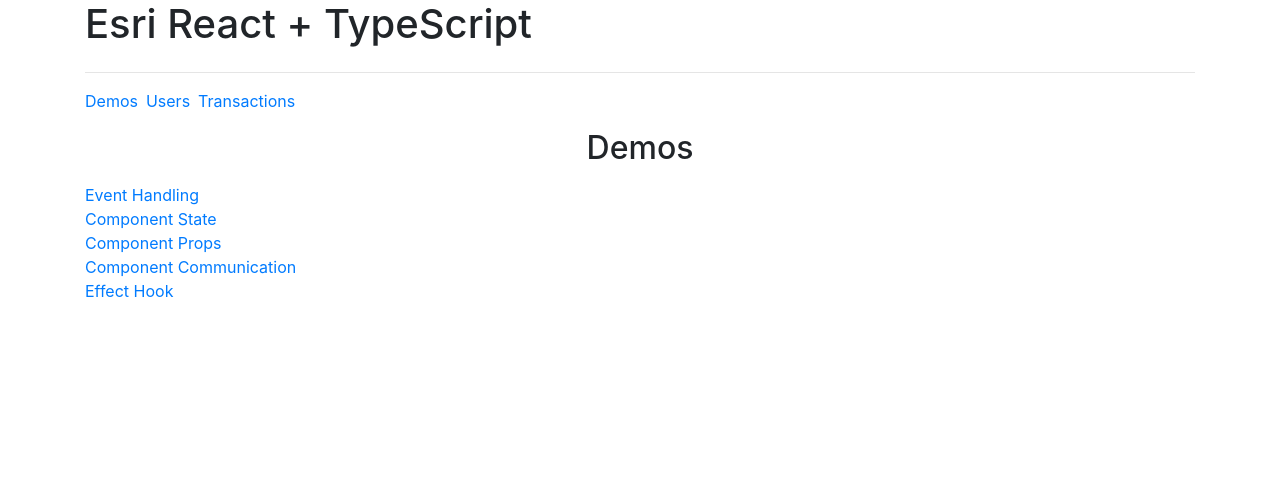
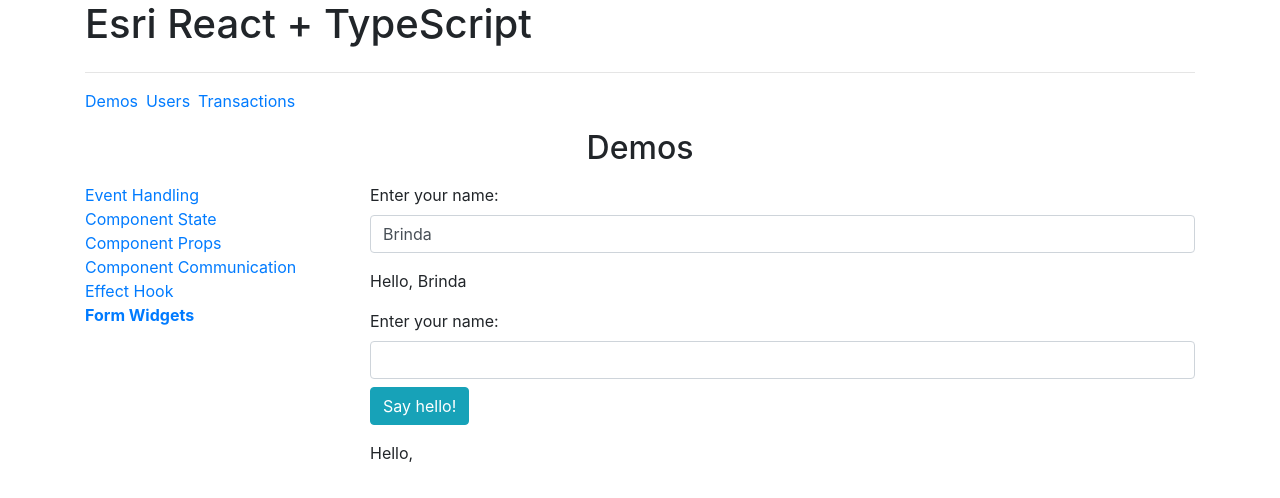
Before and after one commit to speedingplanet/esri-ts-react, a React (Create React App) app: page /demos/form-widgets in a window 1280 px wide. Shown: the top 498 px of the page. Built offline with nearby package versions, Linux system fonts and the light colour scheme.

Commit message:
wednesday lunch

```diff
--- a/src/components/BootstrapCard.tsx
+++ b/src/components/BootstrapCard.tsx
@@ -1,16 +1,18 @@
 import React, { ReactNode } from 'react';
 import classNames from 'classnames';
+
+type CSSClasses = string | string[];
 
 interface BootstrapCardProps {
   title: string;
   children: ReactNode;
   titleLevel?: string;
-  headerClasses?: string;
-  bodyClasses?: string;
-  className?: string;
+  headerClasses?: CSSClasses;
+  bodyClasses?: CSSClasses;
+  className?: CSSClasses;
 }
 
-function headerWrapper( level = '4', text: string ): JSX.Element {
+function headerWrapper( text: string, level = '4' ): JSX.Element {
   switch ( level ) {
   case '1':
     return <h1>{text}</h1>;
@@ -38,7 +40,7 @@
   return (
     <div className={classNames( 'card', className )}>
       <div className={classNames( 'card-header', headerClasses )}>
-        {headerWrapper( titleLevel, title )}
+        {headerWrapper( title, titleLevel )}
       </div>
       <div className={classNames( 'card-body', bodyClasses )}>{children}</div>
     </div>
--- a/src/demos/DemosView.tsx
+++ b/src/demos/DemosView.tsx
@@ -5,6 +5,7 @@
 import ComponentState from './ComponentState';
 import EffectHook from './EffectHook';
 import EventHandling from './EventHandling';
+import FormWidgets from './FormWidgets';
 
 export default function DemosView(): JSX.Element {
   return (
@@ -57,6 +58,14 @@
                 Effect Hook
               </NavLink>
             </li>
+            <li>
+              <NavLink
+                to="/demos/form-widgets"
+                activeClassName="font-weight-bold"
+              >
+                Form Widgets
+              </NavLink>
+            </li>
           </ul>
         </div>
         <div className="col">
@@ -75,6 +84,9 @@
           <Route path="/demos/effect-hook">
             <EffectHook />
           </Route>
+          <Route path="/demos/form-widgets">
+            <FormWidgets initialValue="Brinda" />
+          </Route>
         </div>
       </div>
     </section>
--- /dev/null
+++ b/src/demos/FormWidgets.tsx
@@ -0,0 +1,80 @@
+import React, { ChangeEvent, ReactElement, useState, useRef } from 'react';
+
+interface FormWidgetsProps {
+  initialValue?: string;
+}
+
+export default function FormWidgets( {
+  initialValue,
+}: FormWidgetsProps ): ReactElement {
+  const [ userName, setUserName ] = useState( initialValue || '' );
+  const [ ucUserName, setUcUserName ] = useState( '' );
+  const inputRef = useRef<HTMLInputElement>( null );
+
+  function handleUpdateText( event: ChangeEvent<HTMLInputElement> ) {
+    setUserName( event.currentTarget.value );
+  }
+
+  function handleButtonClick() {
+    /*
+    if ( inputRef.current ) {
+      console.log(
+        'Current value of the uncontrolled component: ',
+        inputRef.current.value,
+      );
+    }
+
+    console.log(
+      'Current value of the uncontrolled component: ',
+      inputRef.current && inputRef.current.value,
+    );
+    */
+
+    console.log(
+      'Current value of the uncontrolled component: ',
+      inputRef.current?.value,
+    );
+    inputRef.current?.value && setUcUserName( inputRef.current?.value );
+  }
+
+  return (
+    // section>.row>.col>.form-group>label+input:text.form-control
+    <section>
+      {/* Controlled component */}
+      <div className="row">
+        <div className="col">
+          <div className="form-group">
+            <label htmlFor="user-name">Enter your name:</label>
+            <input
+              type="text"
+              id="user-name"
+              className="form-control"
+              onChange={handleUpdateText}
+              value={userName}
+            />
+          </div>
+          <p>Hello, {userName}</p>
+        </div>
+      </div>
+
+      {/* Uncontrolled component */}
+      <div className="row">
+        <div className="col">
+          <div className="form-group">
+            <label htmlFor="uc-user-name">Enter your name:</label>
+            <input
+              type="text"
+              id="uc-user-name"
+              ref={inputRef}
+              className="form-control"
+            />
+            <button className="btn btn-info mt-2" onClick={handleButtonClick}>
+              Say hello!
+            </button>
+          </div>
+          <p>Hello, {ucUserName}</p>
+        </div>
+      </div>
+    </section>
+  );
+}
```
Also changed, not shown: src/App.css (deleted, +0 -38 lines), 2 other files (tests, documents, lock files or other folders).
